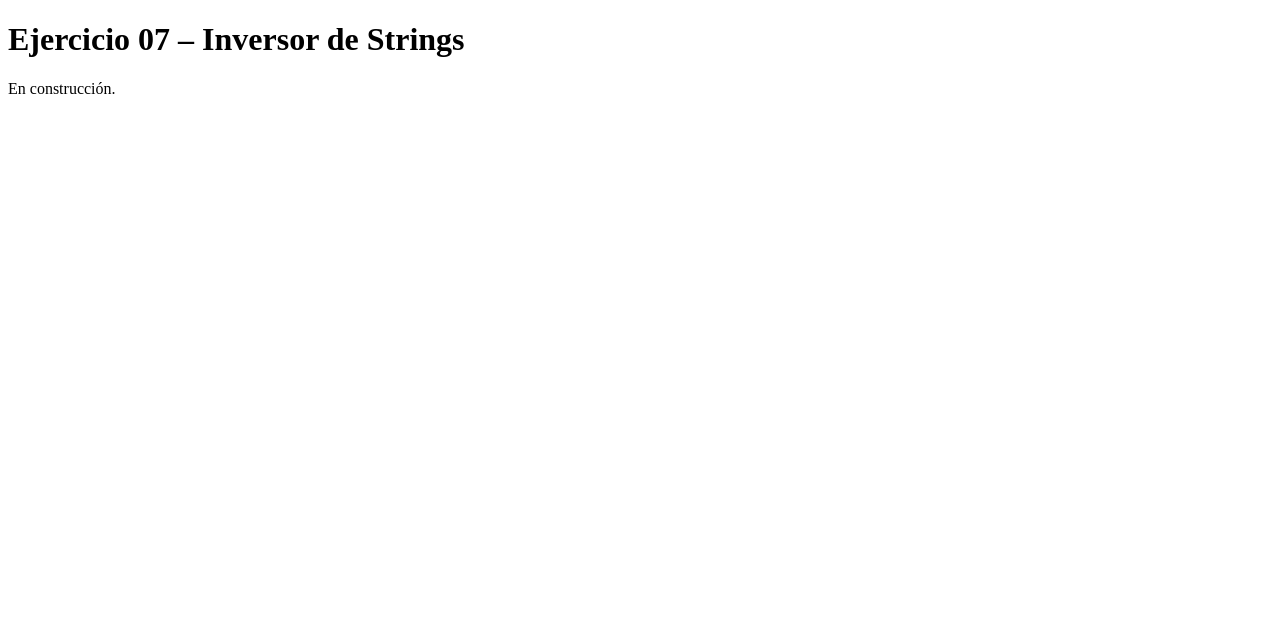
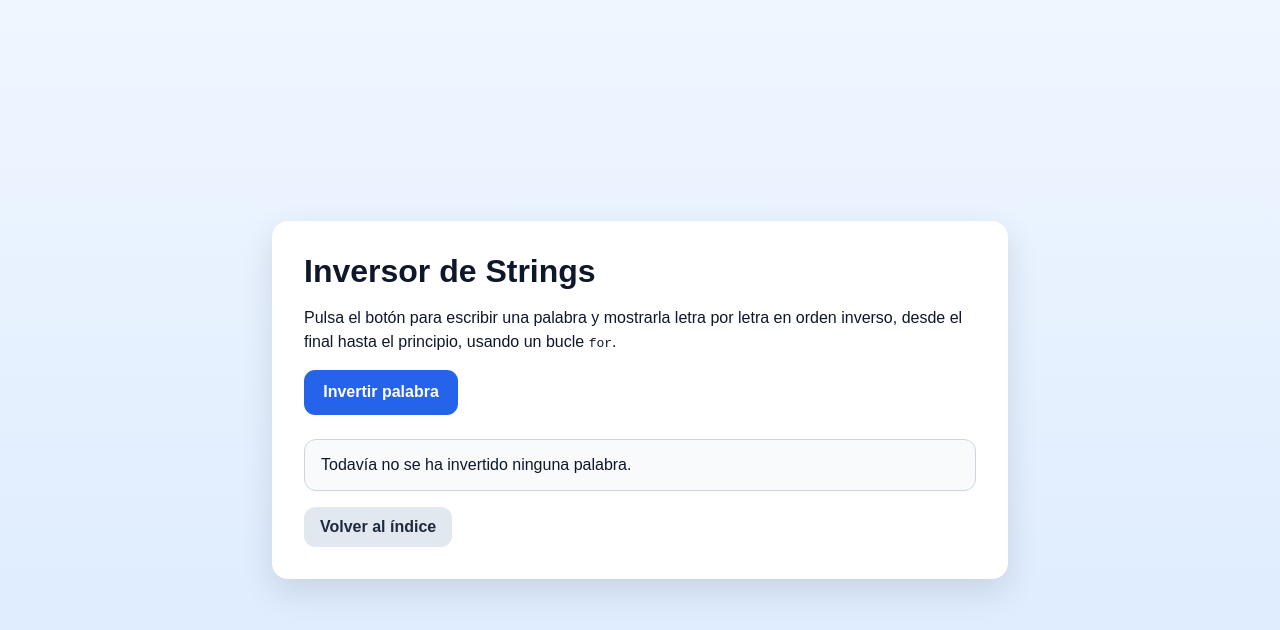
Before and after one commit to almrac/4.B.2.Ejercicios_basicos_Javascript, a plain HTML site: page ejercicio-07/index.html in a window 1280 px wide. Drawn offline with Linux system fonts and the light colour scheme.

Commit message:
Ejercicio 07

```diff
--- a/ejercicio-07/index.html
+++ b/ejercicio-07/index.html
@@ -1,11 +1,110 @@
 <!DOCTYPE html>
 <html lang="es">
 <head>
-  <meta charset="UTF-8">
-  <title>Ejercicio 07 – Inversor de Strings</title>
+	<meta charset="UTF-8">
+	<meta name="viewport" content="width=device-width, initial-scale=1.0">
+	<title>Ejercicio 7 - Inversor de Strings</title>
+	<style>
+		body {
+			margin: 0;
+			font-family: Arial, Helvetica, sans-serif;
+			background: linear-gradient(180deg, #eff6ff 0%, #dbeafe 100%);
+			color: #0f172a;
+			height: 100vh;
+			display: flex;
+			justify-content: center;
+			align-items: center;
+		}
+
+		main {
+			max-width: 42rem;
+			margin: 3rem auto;
+			padding: 2rem;
+			background: #ffffff;
+			border-radius: 1rem;
+			box-shadow: 0 0.75rem 2rem rgba(15, 23, 42, 0.12);
+		}
+
+		h1 {
+			margin-top: 0;
+			margin-bottom: 0.75rem;
+		}
+
+		p {
+			line-height: 1.5;
+		}
+
+		button {
+			padding: 0.85rem 1.2rem;
+			border: none;
+			border-radius: 0.7rem;
+			background: #2563eb;
+			color: #ffffff;
+			font-size: 1rem;
+			font-weight: bold;
+			cursor: pointer;
+		}
+
+		button:hover {
+			background: #1d4ed8;
+		}
+
+		#resultado {
+			margin-top: 1.5rem;
+			padding: 1rem;
+			border-radius: 0.75rem;
+			background: #f8fafc;
+			border: 1px solid #cbd5e1;
+		}
+
+		.volver {
+			display: inline-block;
+			margin-top: 1rem;
+			padding: 0.7rem 1rem;
+			border-radius: 0.7rem;
+			background: #e2e8f0;
+			color: #1e293b;
+			text-decoration: none;
+			font-weight: 600;
+		}
+
+		.volver:hover {
+			background: #cbd5e1;
+		}
+	</style>
 </head>
 <body>
-  <h1>Ejercicio 07 – Inversor de Strings</h1>
-  <p>En construcción.</p>
+	<main>
+		<h1>Inversor de Strings</h1>
+		<p>Pulsa el botón para escribir una palabra y mostrarla letra por letra en orden inverso, desde el final hasta el principio, usando un bucle <code>for</code>.</p>
+		<button id="btn-invertir" type="button" onclick="invertirTexto()">Invertir palabra</button>
+		<div id="resultado">Todavía no se ha invertido ninguna palabra.</div>
+		<a class="volver" href="../index.html">Volver al índice</a>
+	</main>
+
+	<script>
+		// Esta función se ejecuta al pulsar el botón.
+		function invertirTexto() {
+			// Pedimos al usuario una palabra.
+			let palabra = prompt("Introduce palabra para invertirla");
+
+			// Si el usuario pulsa "Cancelar", detenemos la función.
+			if (palabra === null) {
+				document.getElementById("resultado").innerHTML = "No ha introducido ninguna palabra";
+				return;
+			}
+
+			// Esta variable guardará la palabra invertida.
+			let invertida = "";
+
+			// Recorremos la palabra desde la última letra hasta la primera.
+			for (let i = palabra.length - 1; i >= 0; i--) {
+				invertida = invertida + palabra[i];
+			}
+
+			// Mostramos la palabra original y su versión invertida.
+			document.getElementById("resultado").innerHTML = "Tu palabra " + palabra + " invertida es " + invertida;
+		}
+	</script>
 </body>
 </html>
```
